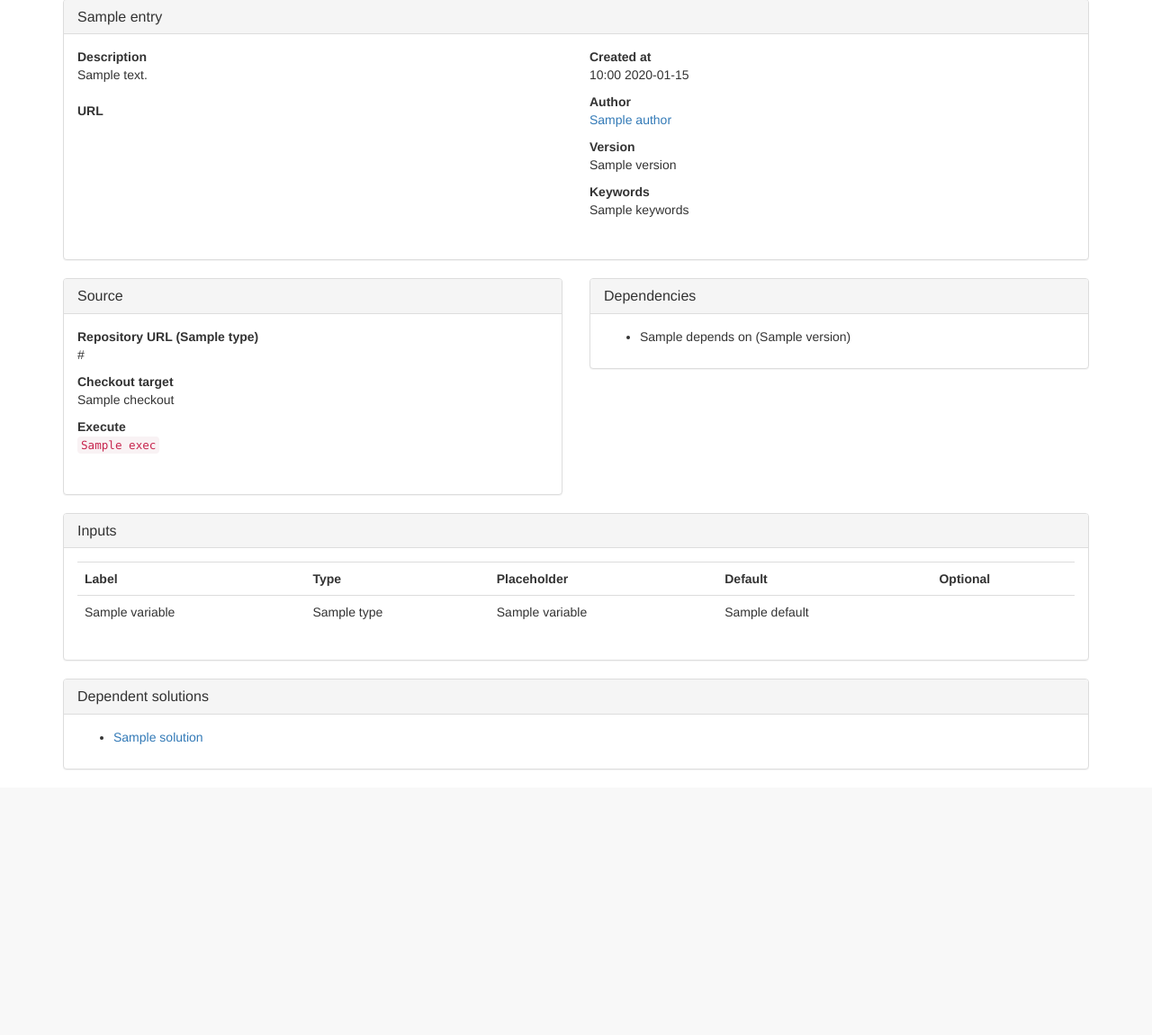
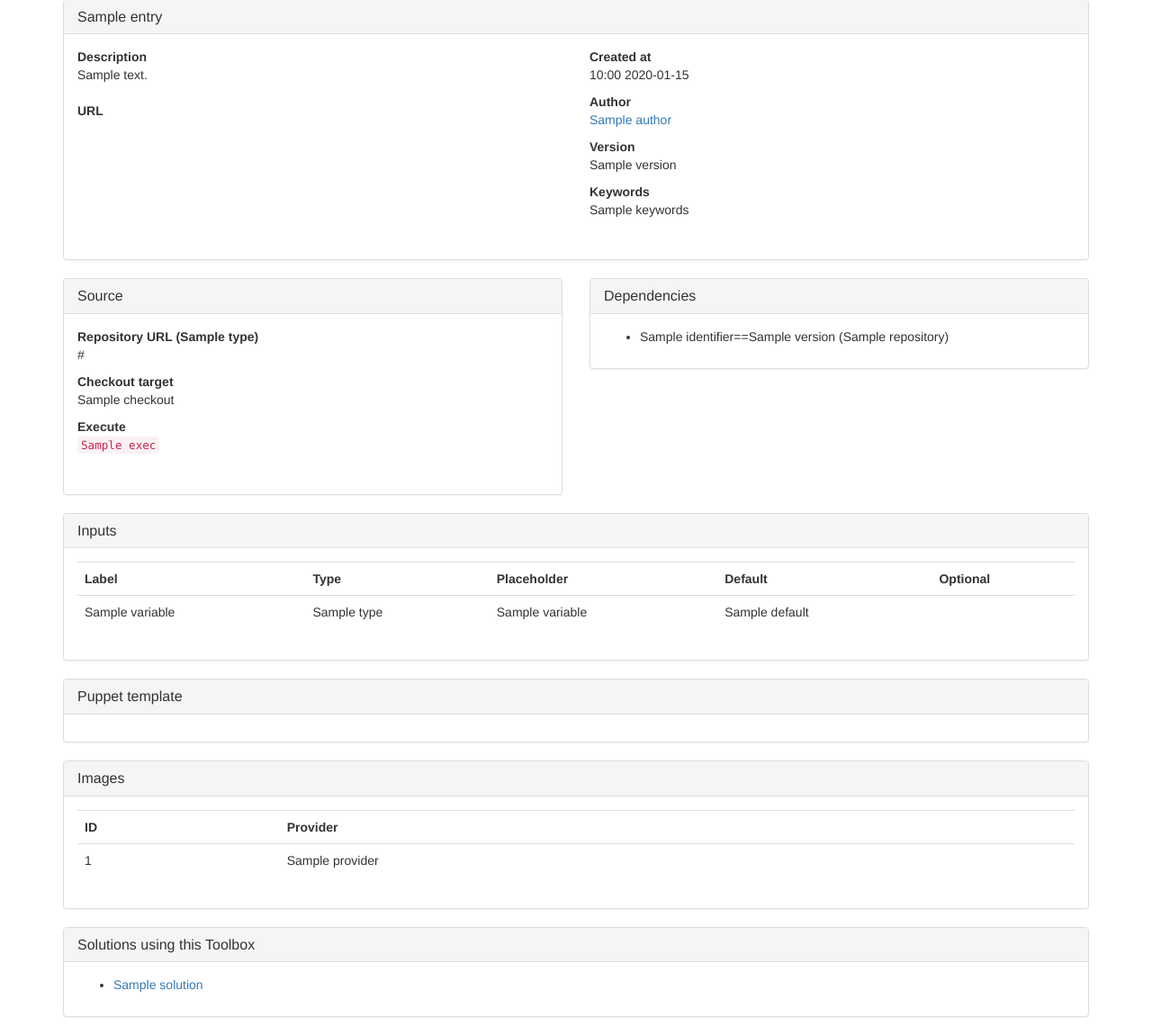
Before and after one commit to csiro-easi/easi-sssc, a Flask app: template templates/entries/toolbox_detail.html in a window 1280 px wide. Shown: the part 201-1351 px from the top of the page at 90% size. Before the commit the page ends 1056 px from the top, so only its background shows below. Run offline with Flask 2, Linux system fonts and the light colour scheme; the template is opened without the code that fills it: most values are stand-ins (such as "Sample title", 1, 10 or a date in 2020); parts of the project's set-up code (start-up, migrations or seed data) failed here and were passed over; some libraries are stand-ins or nearby versions.

Commit message:
Reinstate images

```diff
--- a/bootstrap.py
+++ b/bootstrap.py
@@ -15,7 +15,10 @@ def bootstrap():
 
     create_database(db)
 
-    user_datastore.create_user(**BOOTSTRAP_USER)
+    # Create a sample user and bootstrap entries
+    user = user_datastore.create_user(**BOOTSTRAP_USER)
+    import entries.escript
+    entries.escript.create(user)
 
     # close the connection in case this is called from outside the main app,
     # and return the created user identification.
--- a/static/js/scm.js
+++ b/static/js/scm.js
@@ -1,27 +1,45 @@
+/**
+ * Display code with syntax highlighting.
+ *
+ * Retrieves the code text from url, optionally passes it to tfn if supplied for
+ * transformation, wraps it in a syntaxhighlighter <script> element with the
+ * appropriate brush and appends that to the selected element.
+ *
+ * url -- URL to retrieve content from
+ * selector -- jquery selector to find element for content
+ * brush -- syntaxhighlighter brush to use
+ * tfn -- optional function to transform the data for
+ */
+function show_code(url, selector, brush) {
+  $.get(url,
+        function(data) {
+          var text = data;
+          if (arguments.length > 3) {
+            text = arguments[3](text);
+          }
+
+          var code = $('<script type="text/syntaxhighlighter" class="brush: ' + brush + '">')
+              .text(text);
+          $(selector).append(code);
+          SyntaxHighlighter.highlight(null, code[0]);
+        },
+        "script");
+}
+
 /**
  * Display the JSON for entry in modal popup.
  */
 function show_entry_json(entry) {
-    $.get(entry,
-          function(data) {
-              var pre = $('<script type="text/syntaxhighlighter" class="brush: javascript">').text(js_beautify(data));
-              $('.api-json-modal .modal-body').append(pre);
-              SyntaxHighlighter.highlight(null, pre[0]);
-          },
-         "script");
+  show_code(entry, '.api-json-modal .modal-body', "javascript", js_beautify);
 }
 
 /**
  * Display the template source in a solution.
  */
 function show_solution_template(template) {
-    $.get(template,
-          function(data) {
-              var code =
-                  $('<script type="text/syntaxhighlighter" class="brush: python">')
-                  .text(data);
-              $('.template-source').append(code);
-              SyntaxHighlighter.highlight(null, code[0]);
-          },
-          "script");
+  show_code(template, ".template-source", "python");
 }
+
+function show_toolbox_template(url) {
+  show_code(url, ".template-source", "ruby");
+}
--- a/templates/entries/dependencies.html
+++ b/templates/entries/dependencies.html
@@ -1,16 +1,13 @@
-{% if entry.depends_on %}
 <div class="panel panel-default">
-  <div class="panel-heading"><h2 class="panel-title">Dependencies</h2></div>
-  <div class="panel-body">
+    <div class="panel-heading"><h2 class="panel-title">Dependencies</h2></div>
+    <div class="panel-body">
     <ul>
-      {% for d in entry.depends_on %}
-      {% if d.type == 'python' %}
-      <li class="dep-python">{{ d.name or d.path }}{% if d.version %} ({{ d.version }}){% endif %}</li>
-      {% else %}
-      <li class="dep-system">{{ d.name }}{% if d.version %} ({{ d.version }}){% endif %}</li>
-      {% endif %}
+        {% for ed in entry.dependencies %}
+        {% with %}
+        {% set d = ed.dependency %}
+        <li class="dep-{{d.type}}">{{ d.identifier }}{% if d.version %}=={{ d.version }}{% endif %}{% if d.repository %} ({{ d.repository }}){% endif %}</li>
+        {% endwith %}
       {% endfor %}
     </ul>
   </div>
 </div>
-{% endif %}
--- a/templates/entries/toolbox_detail.html
+++ b/templates/entries/toolbox_detail.html
@@ -57,11 +57,31 @@
 </div>
 
 <div class="panel panel-default">
-  <div class="panel-heading"><h2 class="panel-title">Dependent solutions</h2></div>
+    <div class="panel-heading"><h2 class="panel-title">Puppet template</h2></div>
+    <div class="panel-body template-source">
+    </div>
+</div>
+
+
+
+<div class="panel panel-default">
+    <div class="panel-heading"><h2 class="panel-title">Images</h2></div>
+    <div class="panel-body">
+        <table class="table table-hover">
+            <tr><th>ID</th><th>Provider</th></tr>
+            {% for img in entry.images %}
+            <tr><td>{{ img.image_id }}</td><td>{{ img.provider }}</td></tr>
+            {% endfor %}
+        </table>
+    </div>
+</div>
+
+<div class="panel panel-default">
+  <div class="panel-heading"><h2 class="panel-title">Solutions using this Toolbox</h2></div>
   <div class="panel-body">
     <ul>
       {% for d in entry.solutions %}
-      <li><a href="{{ entry_url(d) }}">{{ d.name }}</a></li>
+      <li><a href="{{ entry_url(d.solution) }}">{{ d.solution.name }}</a></li>
       {% endfor %}
     </ul>
   </div>
@@ -70,3 +90,9 @@
 {{ super() }}
 
 {% endblock %}
+
+{% block js_footer %}
+{% if entry.puppet %}
+<script type="text/javascript">show_toolbox_template("{{entry.puppet}}");</script>
+{% endif %}
+{% endblock %}
--- a/views.py
+++ b/views.py
@@ -210,12 +210,6 @@ class EntryView(MethodView):
                                'version', 'keywords', ('author.name', 'author')])
         d['uri'] = entry_url(entry)
         d['@id'] = entry_url(entry)
-        if 'depends_on' in vars(entry):
-            d['dependencies'] = [properties(dep, ['type', 'name', 'version',
-                                                  'path'])
-                                 for dep in entry.depends_on]
-        else:
-            d['dependencies'] = []
 
         # Add prov info and return
         d['@type'] = ['prov:Entity']
@@ -254,12 +248,9 @@ class SolutionView(EntryView):
                                          'default', 'min', 'max',
                                          'step', 'values'])
                           for v in entry.variables],
-            'dependencies': [properties(dep, [
-                'type',
-                'name',
-                'version',
-                'path'])
-                for dep in entry.depends_on],
+            'images': [properties(img, ['provider', 'image_id'])
+                       for img in entry.images],
+            'dependencies': dependencies,
             # Include prov info
             '@type': 'prov:Plan'
         })
@@ -279,7 +270,7 @@ class ToolboxView(EntryView):
             'license': properties(entry.license, ['name', 'url']),
             'source': properties(entry.source, ['type', 'url', 'checkout',
                                                 'exec']),
-            'images': [properties(img, ['provider', 'image_id', 'sc_path'])
+            'images': [properties(img, ['provider', 'image_id'])
                        for img in entry.images],
             'variables': [properties(v, ['name', 'type', 'label',
                                          'description', 'optional',
```
Also changed, not shown: models.py (+32 -1 lines), templates/entries/solution_detail.html (+12 -1 lines).
